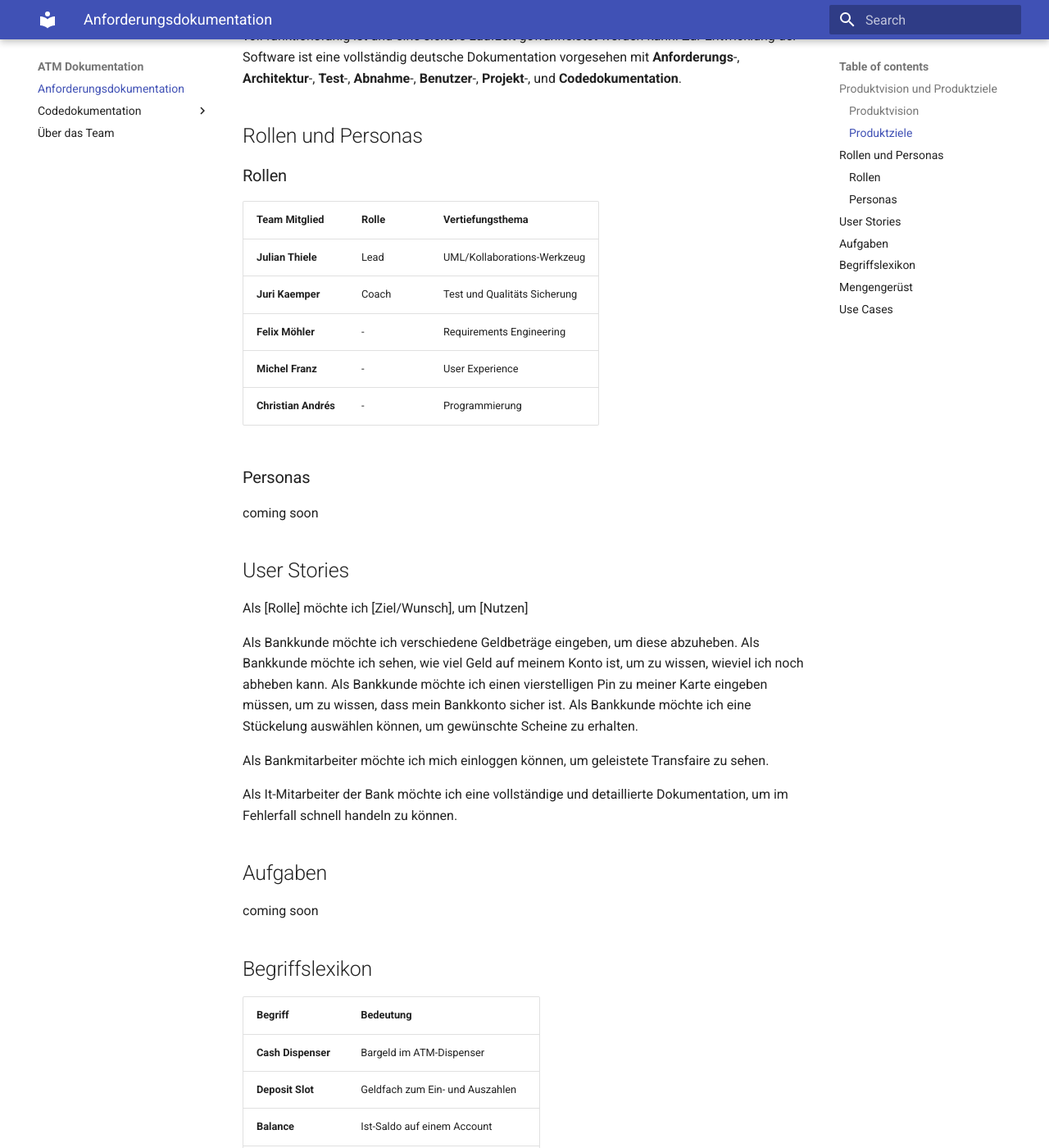
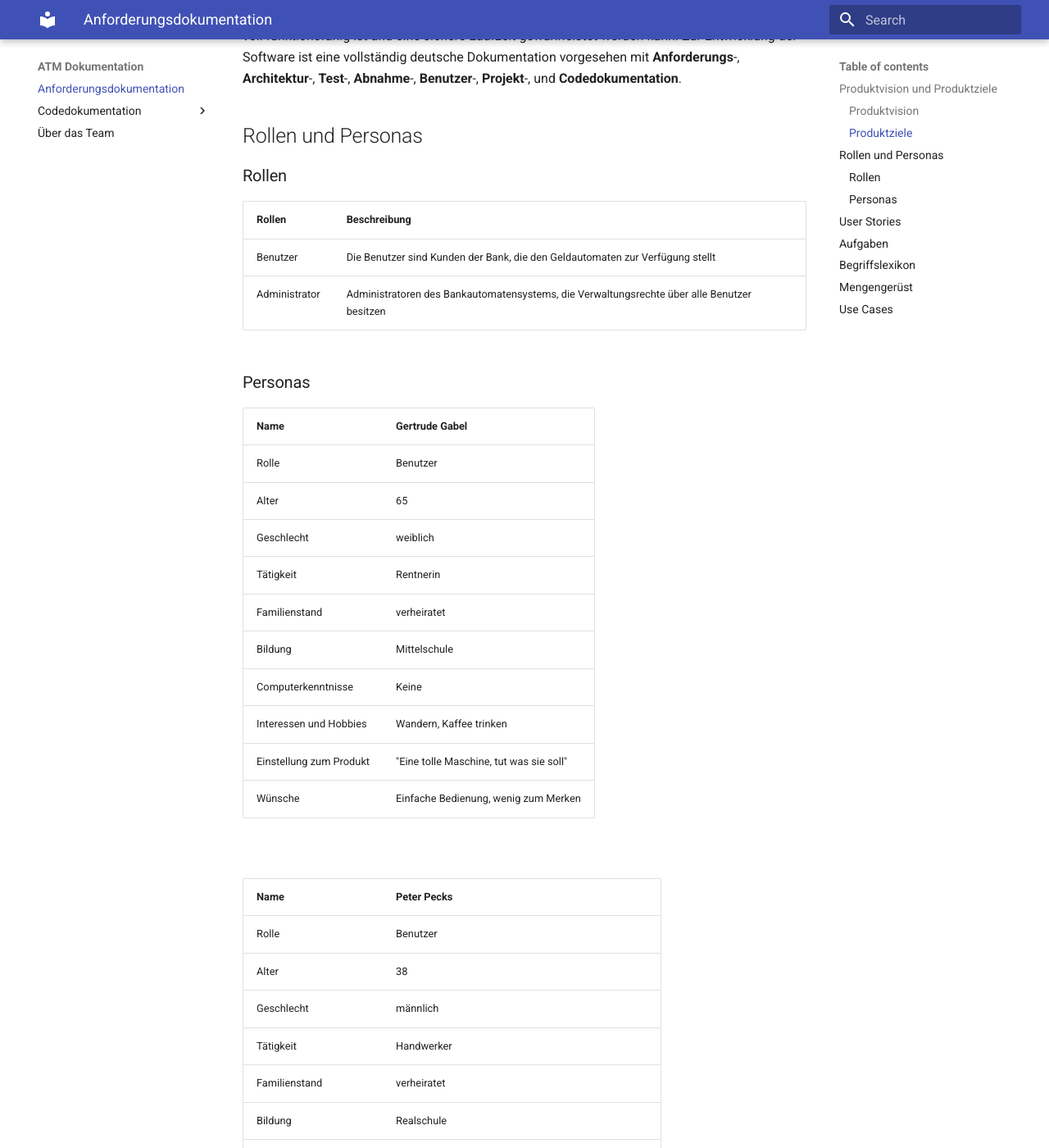
Before and after one commit to Halfpipe-SD/ATM, an MkDocs documentation site: the page built from docs/docs/requirements.md, in a window 1280 px wide and 1400 px high, scrolled down 672 px. Shown: the whole window at 82% size. Built offline with MkDocs 1.6.1 and Material for MkDocs 9.7.7, drawn with Linux system fonts in a browser that asks for light colours; some of the changed text lies outside the part shown.

Commit message:
#1 Added Personas

```diff
--- a/docs/docs/requirements.md
+++ b/docs/docs/requirements.md
@@ -18,17 +18,57 @@ Die Aufgabe unseres Teams ist es den bereits vorhandenen Code so zu überarbeite
 
 ### Rollen
 
-| **Team Mitglied**    | **Rolle**           | **Vertiefungsthema**     |
-| -------------------- | ------------------- | -------------------------|
-| **Julian Thiele**    | Lead                | UML/Kollaborations-Werkzeug |
-| **Juri Kaemper**     | Coach               | Test und Qualitäts Sicherung|
-| **Felix Möhler**     |  -                  | Requirements Engineering    |
-| **Michel Franz**     |  -                  | User Experience             |
-| **Christian Andrés** |  -                  | Programmierung              |
+| Rollen        | Beschreibung                                                                                |
+| ------------- | ------------------------------------------------------------------------------------------- |
+| Benutzer      | Die Benutzer sind Kunden der Bank, die den Geldautomaten zur Verfügung stellt               |
+| Administrator | Administratoren des Bankautomatensystems, die Verwaltungsrechte über alle Benutzer besitzen |
+
 
 ### Personas
 
-coming soon
+| Name                    | Gertrude Gabel                          |
+| ----------------------- | --------------------------------------- |
+| Rolle                   | Benutzer                                |
+| Alter                   | 65                                      |
+| Geschlecht              | weiblich                                |
+| Tätigkeit               | Rentnerin                               |
+| Familienstand           | verheiratet                             |
+| Bildung                 | Mittelschule                            |
+| Computerkenntnisse      | Keine                                   |
+| Interessen und Hobbies  | Wandern, Kaffee trinken                 |
+| Einstellung zum Produkt | "Eine tolle Maschine, tut was sie soll" |
+| Wünsche                 | Einfache Bedienung, wenig zum Merken    |
+
+<br>
+
+| Name                    | Peter Pecks                                         |
+| ----------------------- | --------------------------------------------------- |
+| Rolle                   | Benutzer                                            |
+| Alter                   | 38                                                  |
+| Geschlecht              | männlich                                            |
+| Tätigkeit               | Handwerker                                          |
+| Familienstand           | verheiratet                                         |
+| Bildung                 | Realschule                                          |
+| Computerkenntnisse      | Grundkenntnisse                                     |
+| Interessen und Hobbies  | Autos, Actionfilme, Fahrradfahren                   |
+| Einstellung zum Produkt | "Hoffentlich werden die neuen Geldautomaten besser" |
+| Wünsche                 | Nützliche Funktionen, Schnelle Bedienbarkeit        |
+
+<br>
+
+| Name                    | Andy Auman                                    |
+| ----------------------- | --------------------------------------------- |
+| Rolle                   | Administrator                                 |
+| Alter                   | 29                                            |
+| Geschlecht              | männlich                                      |
+| Tätigkeit               | Systemadministrator                           |
+| Familienstand           | ledig                                         |
+| Bildung                 | Abitur                                        |
+| Computerkenntnisse      | Fachkenntnisse                                |
+| Interessen und Hobbies  | Programmierung, Netzwerke, Gaming             |
+| Einstellung zum Produkt | ""                                            |
+| Wünsche                 | Viele Funktionen, Wenig Konfigurationsaufwand |
+
 
 
 ## User Stories
```
Also changed, not shown: other parts of docs/docs/requirements.md (+3 -3 lines), 1 other file.
